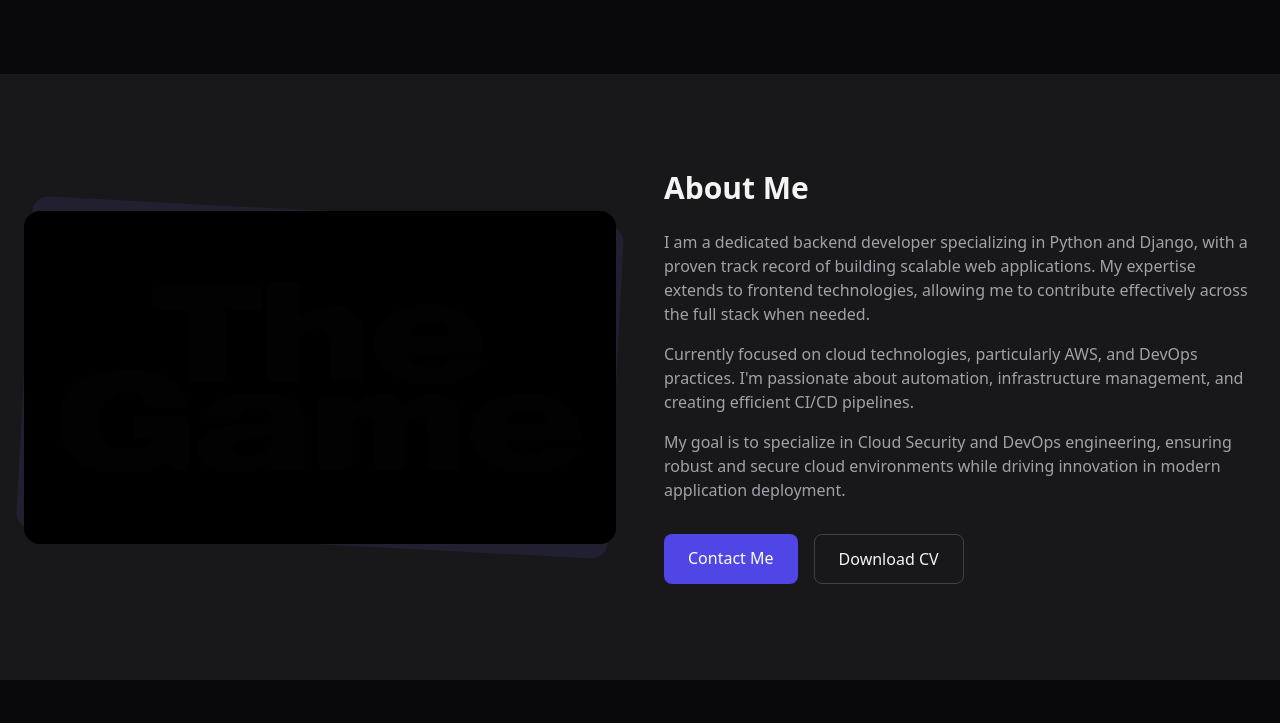
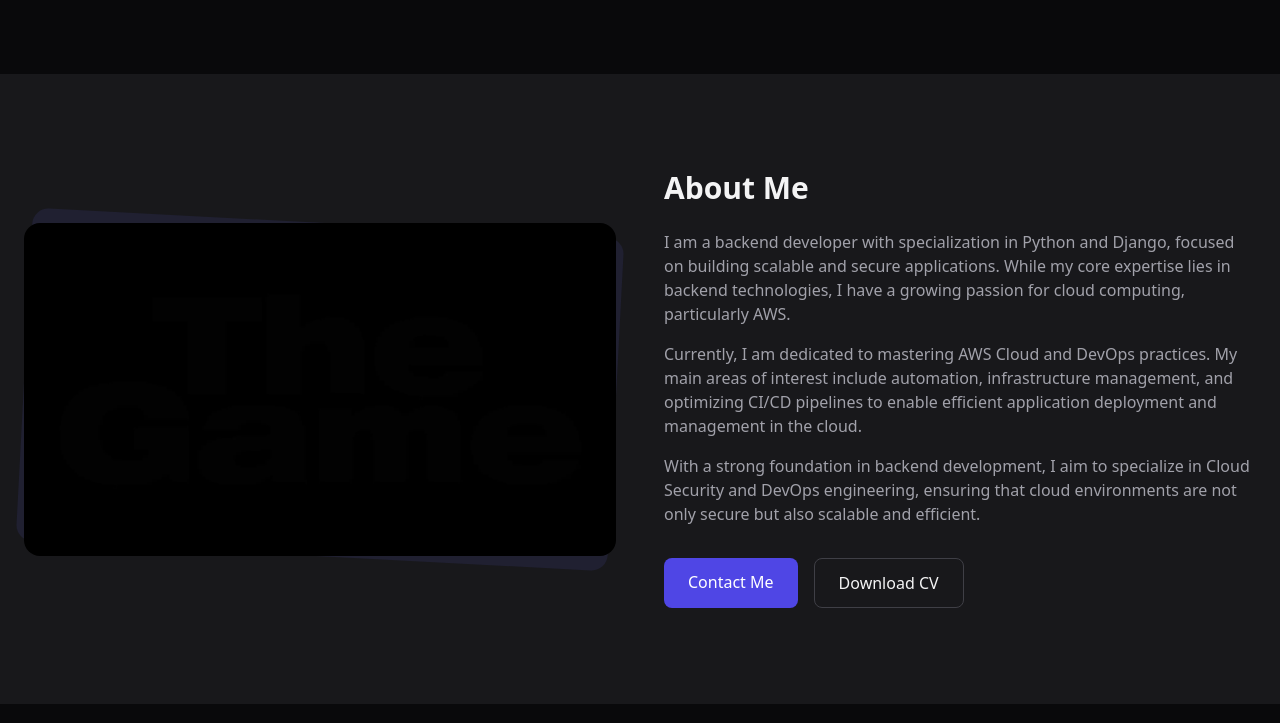
Before and after one commit to AdityaGarasangi/AWS-Devops-Portfolio-Deployment, a plain HTML site: page index.html in a window 1280 px wide. Shown: the part 1636-2359 px from the top of the page. Drawn offline with nearby package versions, Linux system fonts and the light colour scheme; no server answers.

Commit message:
Updated about me

```diff
--- a/index.html
+++ b/index.html
@@ -44,8 +44,7 @@
                     <h1 class="text-5xl md:text-5xl font-bold mb-6">
                         Hello, I'm Aditya Garasangi
                     </h1>
-                    <p class="text-xl text-zinc-400 mb-8">Backend Developer &
-                        Cloud Engineer</p>
+                    <p class="text-xl text-zinc-400 mb-8">Cloud Engineer & Backend Developer</p>
                     <div class="flex justify-center gap-4">
                         <a href="#section-portfolio"
                             class="px-6 py-3 bg-indigo-600 text-white rounded-lg hover:bg-indigo-700 transition-colors">
@@ -171,27 +170,17 @@
                         <h2 class="text-3xl font-bold mb-6">About Me</h2>
                         <div class="space-y-4 text-zinc-400">
                             <p>
-                                I am a dedicated backend developer specializing
-                                in Python and Django, with a proven track record
-                                of building scalable web applications. My
-                                expertise extends to frontend technologies,
-                                allowing me to contribute effectively across the
-                                full stack when needed.
+                                I am a backend developer with specialization in Python and Django, focused on building scalable and secure applications. While my core expertise lies in backend technologies, I have a growing passion for cloud computing, particularly AWS.
                             </p>
                             <p>
-                                Currently focused on cloud technologies,
-                                particularly AWS, and DevOps practices. I'm
-                                passionate about automation, infrastructure
-                                management, and creating efficient CI/CD
-                                pipelines.
+                                Currently, I am dedicated to mastering AWS Cloud and DevOps practices. My main areas of interest include automation, infrastructure management, and optimizing CI/CD pipelines to enable efficient application deployment and management in the cloud.
                             </p>
                             <p>
-                                My goal is to specialize in Cloud Security and
-                                DevOps engineering, ensuring robust and secure
-                                cloud environments while driving innovation in
-                                modern application deployment.
+                                With a strong foundation in backend development, I aim to specialize in Cloud Security and DevOps engineering, ensuring that cloud environments are not only secure but also scalable and efficient.
                             </p>
                         </div>
+
+
                         <div class="mt-8 flex gap-4">
                             <a href="#section-contact"
                                 class="px-6 py-3 bg-indigo-600 text-white rounded-lg hover:bg-indigo-700 transition-colors">
```
